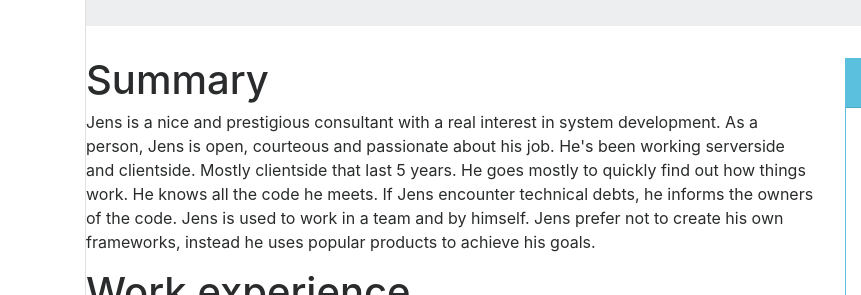
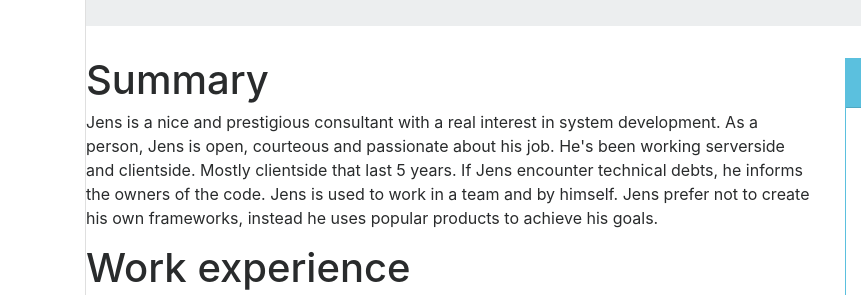
Before and after one commit to Jensiator/Jensiator.github.io, a plain HTML site: page index.html in a window 1280 px wide. Shown: the part 477-772 px from the top of the page, 0-861 px from the left. Drawn offline with nearby package versions, Linux system fonts and the light colour scheme.

Commit message:
Update index.html

```diff
--- a/index.html
+++ b/index.html
@@ -47,8 +47,7 @@
           <h1>Summary</h1>
           <p>Jens is a nice and prestigious consultant with a real interest in system development. As a person, Jens is open,
           courteous and passionate about his job. He&#39;s been working serverside and clientside. Mostly clientside that last 5
-          years. He goes mostly to quickly find out how things work. He knows all the code he meets. If Jens encounter technical
-          debts, he informs the owners of the code. Jens is used to work in a team and by himself. Jens prefer not to create his
+          years. If Jens encounter technical debts, he informs the owners of the code. Jens is used to work in a team and by himself. Jens prefer not to create his
           own frameworks, instead he uses popular products to achieve his goals.</p>
           <h1>Work experience</h1>
           <div class="row">
```
